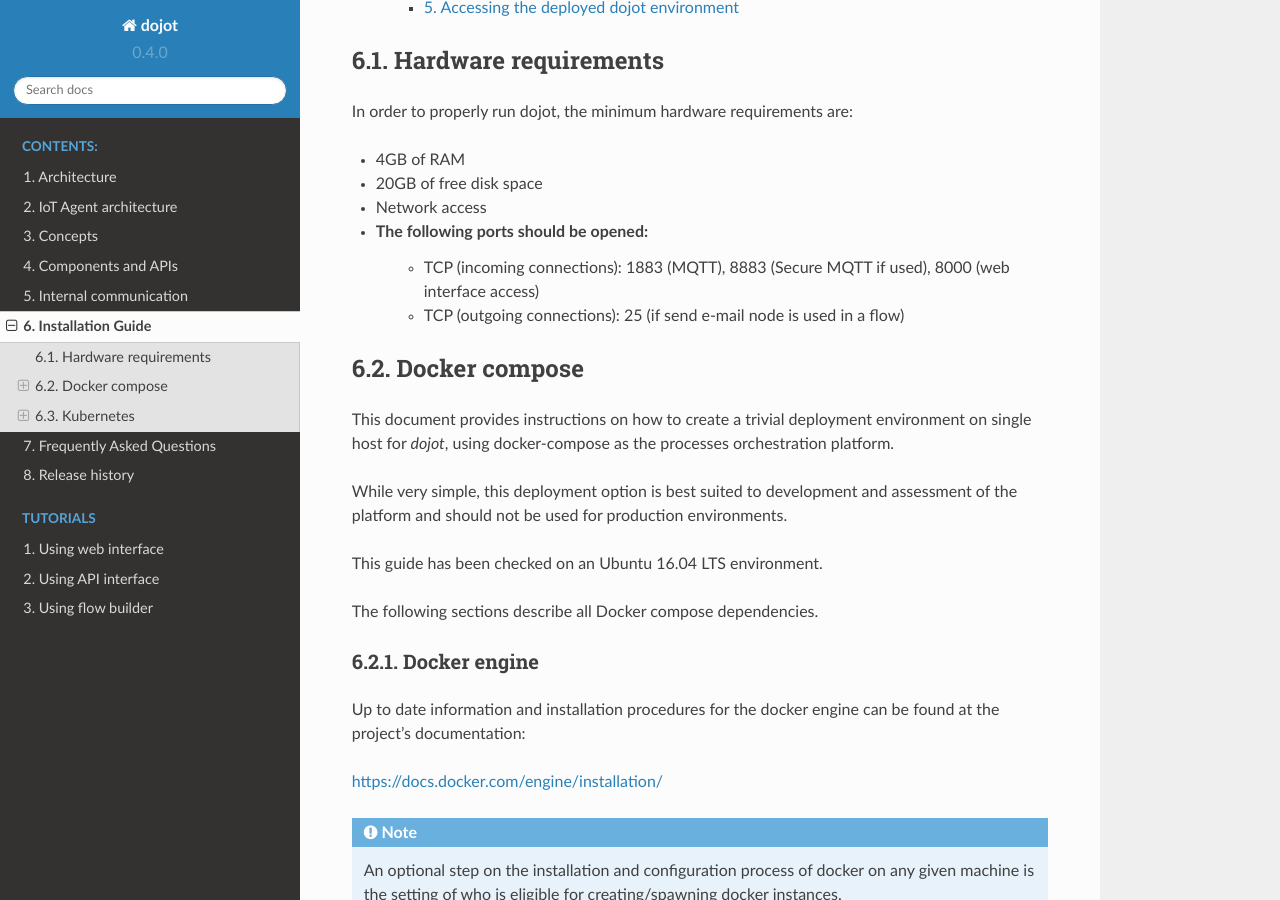
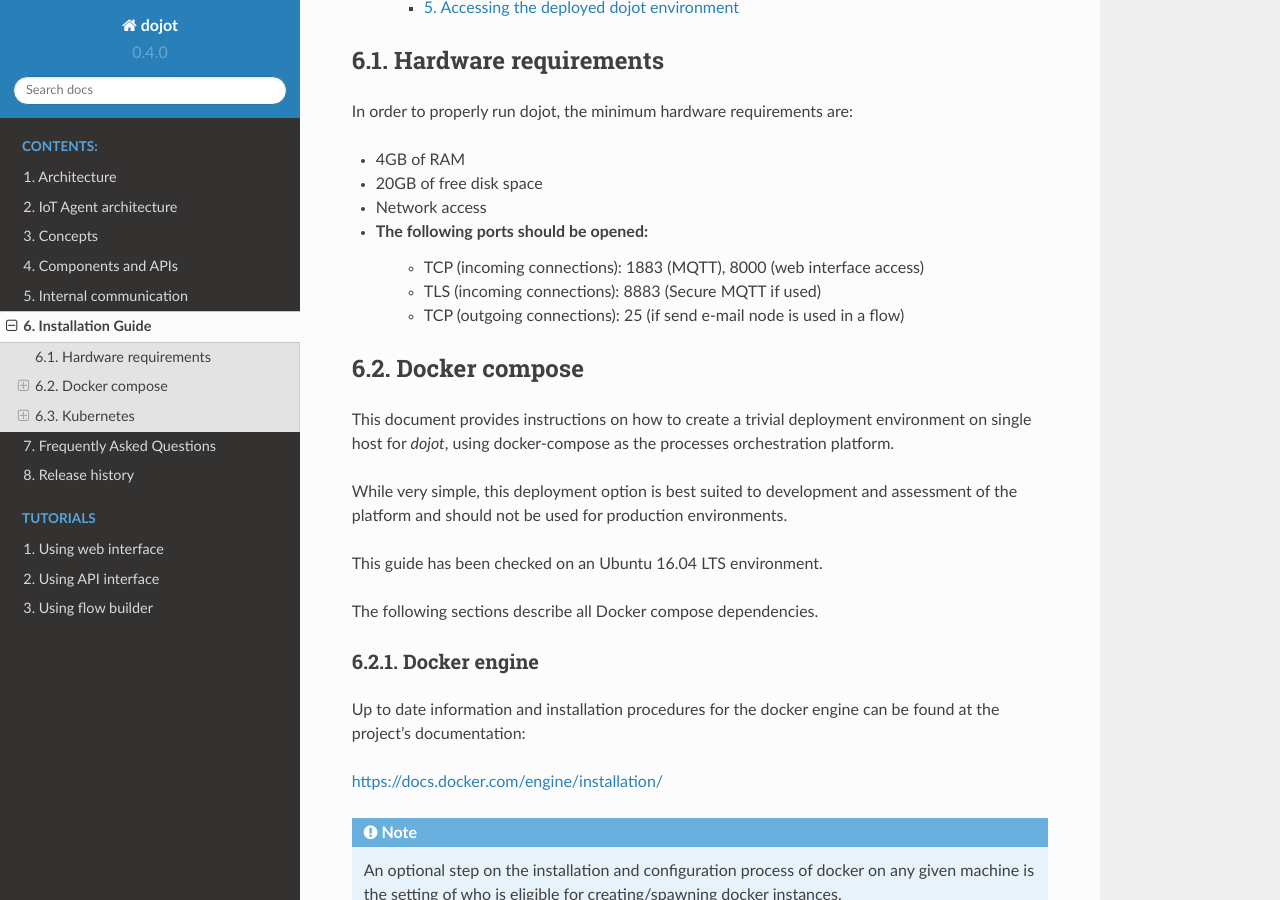
Before and after one commit to dojot/docs, a Sphinx documentation site: the page built from source/installation-guide.rst, in a window 1280 px wide and 900 px high, scrolled down 608 px. Built offline with Sphinx 7.4.7 and the Read the Docs theme 2.0.0, drawn with Linux system fonts in a browser that asks for light colours; some of the changed text lies outside the part shown.

Commit message:
add more

```diff
--- a/source/installation-guide.rst
+++ b/source/installation-guide.rst
@@ -17,8 +17,8 @@
 - 20GB of free disk space
 - Network access
 - The following ports should be opened:
-   - TCP (incoming connections): 1883 (MQTT), 8883 (Secure MQTT if used), 8000
-     (web interface access)
+   - TCP (incoming connections): 1883 (MQTT), 8000 (web interface access)
+   - TLS (incoming connections): 8883 (Secure MQTT if used)
    - TCP (outgoing connections): 25 (if send e-mail node is used in a flow)
 
 
@@ -102,8 +102,8 @@
 
 After the repository is cloned, and a release (or branch) has been selected,
 there are still a few external modules (without this the authentication
-service will not work) that must be gathered before using the
-platform. These modules can be retrieved by executing the following command: ::
+service will not work) that must be gathered before using the platform.
+These modules can be retrieved by executing the following command: ::
 
   git submodule update --init --recursive
 
--- a/source/releases.rst
+++ b/source/releases.rst
@@ -3,7 +3,6 @@
 
 carate - 2019.09.11
 -----------------------
-
 
 - IoT agents:
 
```
Also changed, not shown: other parts of source/installation-guide.rst (+3 -0 lines), source/architecture.rst (+7 -12 lines).
